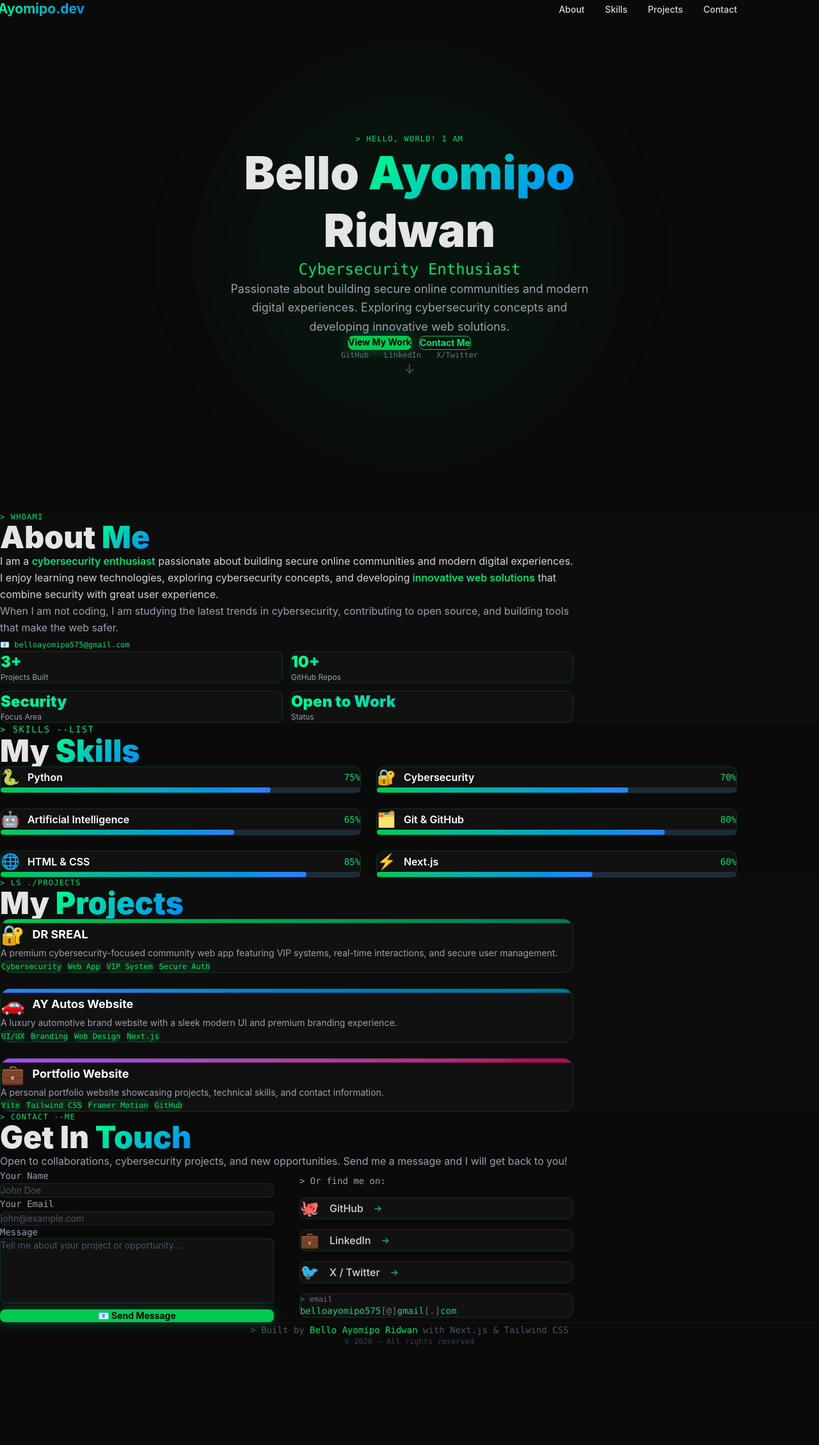
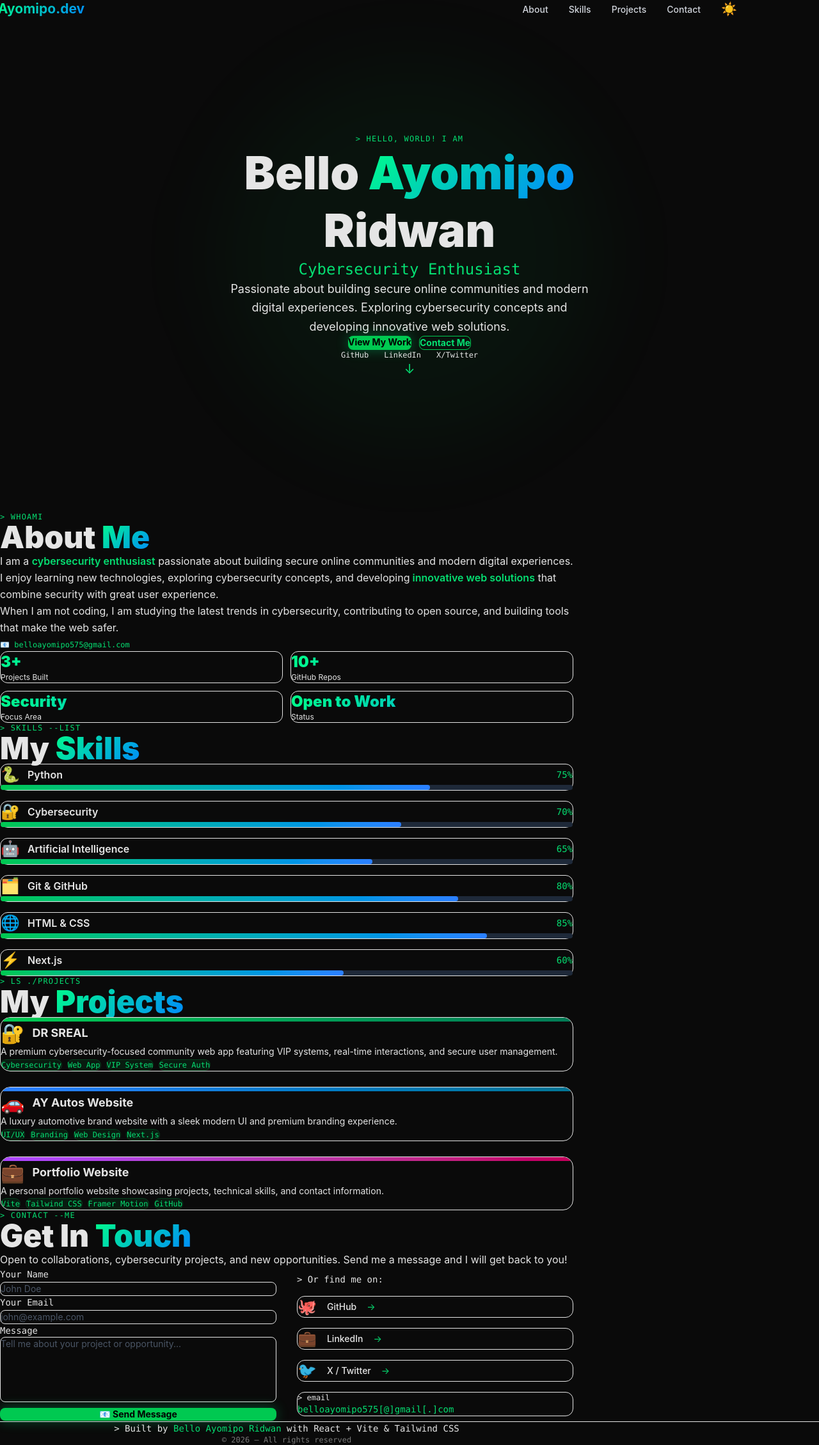
Before and after one commit to screaloal/My-portfolio, a React (Vite) app: page / in a window 1280 px wide. Shown: the whole page at 64% size. Before the commit the page ends 2105 px from the top, so only its background shows below. Built offline with nearby package versions, Linux system fonts and the light colour scheme.

Commit message:
feat: dark/light mode toggle + theme-aware components

```diff
--- a/src/App.jsx
+++ b/src/App.jsx
@@ -1,5 +1,6 @@
 import './index.css'
 import { Analytics } from '@vercel/analytics/react'
+import { ThemeProvider } from './ThemeContext'
 import Navbar from './components/Navbar'
 import Hero from './components/Hero'
 import About from './components/About'
@@ -10,6 +11,7 @@ import Footer from './components/Footer'
 
 function App() {
   return (
+    <ThemeProvider>
       <main>
         <Navbar />
         <Hero />
@@ -20,6 +22,7 @@ function App() {
         <Footer />
         <Analytics />
       </main>
+    </ThemeProvider>
   )
 }
 
--- /dev/null
+++ b/src/ThemeContext.jsx
@@ -0,0 +1,30 @@
+import { createContext, useContext, useState, useEffect } from 'react'
+
+const ThemeContext = createContext()
+
+export function ThemeProvider({ children }) {
+  const [theme, setTheme] = useState('dark')
+
+  useEffect(() => {
+    const saved = localStorage.getItem('theme') || 'dark'
+    setTheme(saved)
+    document.body.className = saved
+  }, [])
+
+  const toggleTheme = () => {
+    const next = theme === 'dark' ? 'light' : 'dark'
+    setTheme(next)
+    document.body.className = next
+    localStorage.setItem('theme', next)
+  }
+
+  return (
+    <ThemeContext.Provider value={{ theme, toggleTheme }}>
+      {children}
+    </ThemeContext.Provider>
+  )
+}
+
+export function useTheme() {
+  return useContext(ThemeContext)
+}
--- a/src/components/About.jsx
+++ b/src/components/About.jsx
@@ -2,8 +2,8 @@ import { motion } from 'framer-motion'
 
 export default function About() {
   return (
-    <section id="about" className="py-20 bg-[#0d0d0d]">
-      <div className="max-w-4xl mx-auto px-6">
+    <section id="about" className="py-20 section-bg-alt">
+      <div className="max-w-4xl mx-auto px-4 md:px-8">
         <motion.div
           initial={{ opacity: 0, y: 30 }}
           whileInView={{ opacity: 1, y: 0 }}
@@ -26,16 +26,16 @@ export default function About() {
           viewport={{ once: true }}
           className="mb-8"
         >
-          <p className="text-gray-300 text-sm md:text-base leading-relaxed mb-4">
+          <p className="text-muted text-sm md:text-base leading-relaxed mb-4">
             I am a <span className="text-green-400 font-semibold">cybersecurity enthusiast</span> passionate
             about building secure online communities and modern digital experiences.
           </p>
-          <p className="text-gray-300 text-sm md:text-base leading-relaxed mb-4">
+          <p className="text-muted text-sm md:text-base leading-relaxed mb-4">
             I enjoy learning new technologies, exploring cybersecurity concepts, and developing
             <span className="text-green-400 font-semibold"> innovative web solutions</span> that
             combine security with great user experience.
           </p>
-          <p className="text-gray-400 text-sm md:text-base leading-relaxed mb-6">
+          <p className="text-muted text-sm md:text-base leading-relaxed mb-6">
             When I am not coding, I am studying the latest trends in cybersecurity,
             contributing to open source, and building tools that make the web safer.
           </p>
@@ -62,10 +62,10 @@ export default function About() {
           ].map(({ label, value }) => (
             <div
               key={label}
-              className="bg-[#111] border border-green-500/20 rounded-xl p-4 card-hover"
+              className="card-bg card-border border rounded-xl p-4 card-hover"
             >
               <p className="text-2xl font-black gradient-text mb-1">{value}</p>
-              <p className="text-gray-400 text-xs">{label}</p>
+              <p className="text-muted text-xs">{label}</p>
             </div>
           ))}
         </motion.div>
--- a/src/components/Contact.jsx
+++ b/src/components/Contact.jsx
@@ -15,11 +15,11 @@ function ContactForm() {
       <motion.div
         initial={{ opacity: 0, scale: 0.9 }}
         animate={{ opacity: 1, scale: 1 }}
-        className="bg-green-500/10 border border-green-500/30 rounded-2xl p-8 text-center"
+        className="card-bg card-border border rounded-2xl p-8 text-center"
       >
         <p className="text-4xl mb-4">✅</p>
         <p className="text-green-400 font-bold text-xl mb-2">Message Sent!</p>
-        <p className="text-gray-400 text-sm">
+        <p className="text-muted text-sm">
           Thanks for reaching out. I will get back to you soon!
         </p>
       </motion.div>
@@ -28,9 +28,8 @@ function ContactForm() {
 
   return (
     <form onSubmit={handleSubmit} className="space-y-4">
-      {/* Name */}
       <div>
-        <label className="block text-gray-400 text-sm mb-1 font-mono">
+        <label className="block text-muted text-sm mb-1 font-mono">
           Your Name
         </label>
         <input
@@ -38,13 +37,12 @@ function ContactForm() {
           name="name"
           required
           placeholder="John Doe"
-          className="w-full bg-[#111] border border-green-500/20 rounded-lg px-4 py-3 text-white text-sm focus:outline-none focus:border-green-500 transition-colors placeholder-gray-600"
+          className="w-full card-bg card-border border rounded-lg px-4 py-3 text-sm focus:outline-none focus:border-green-500 transition-colors placeholder-gray-600"
         />
       </div>
 
-      {/* Email */}
       <div>
-        <label className="block text-gray-400 text-sm mb-1 font-mono">
+        <label className="block text-muted text-sm mb-1 font-mono">
           Your Email
         </label>
         <input
@@ -52,16 +50,18 @@ function ContactForm() {
           name="email"
           required
           placeholder="john@example.com"
-          className="w-full bg-[#111] border border-green-500/20 rounded-lg px-4 py-3 text-white text-sm focus:outline-none focus:border-green-500 transition-colors placeholder-gray-600"
+          className="w-full card-bg card-border border rounded-lg px-4 py-3 text-sm focus:outline-none focus:border-green-500 transition-colors placeholder-gray-600"
         />
-        <ValidationError field="email" prefix="Email" errors={state.errors}
+        <ValidationError
+          field="email"
+          prefix="Email"
+          errors={state.errors}
           className="text-red-400 text-xs mt-1"
         />
       </div>
 
-      {/* Message */}
       <div>
-        <label className="block text-gray-400 text-sm mb-1 font-mono">
+        <label className="block text-muted text-sm mb-1 font-mono">
           Message
         </label>
         <textarea
@@ -69,14 +69,16 @@ function ContactForm() {
           required
           rows={5}
           placeholder="Tell me about your project or opportunity..."
-          className="w-full bg-[#111] border border-green-500/20 rounded-lg px-4 py-3 text-white text-sm focus:outline-none focus:border-green-500 transition-colors placeholder-gray-600 resize-none"
+          className="w-full card-bg card-border border rounded-lg px-4 py-3 text-sm focus:outline-none focus:border-green-500 transition-colors placeholder-gray-600 resize-none"
         />
-        <ValidationError field="message" prefix="Message" errors={state.errors}
+        <ValidationError
+          field="message"
+          prefix="Message"
+          errors={state.errors}
           className="text-red-400 text-xs mt-1"
         />
       </div>
 
-      {/* Submit */}
       <button
         type="submit"
         disabled={state.submitting}
@@ -85,8 +87,8 @@ function ContactForm() {
         {state.submitting ? '📤 Sending...' : '📧 Send Message'}
       </button>
 
-      {/* General errors */}
-      <ValidationError errors={state.errors}
+      <ValidationError
+        errors={state.errors}
         className="text-red-400 text-xs text-center"
       />
     </form>
@@ -95,8 +97,8 @@ function ContactForm() {
 
 export default function Contact() {
   return (
-    <section id="contact" className="py-20 bg-[#0a0a0a]">
-      <div className="max-w-4xl mx-auto px-6">
+    <section id="contact" className="py-20 section-bg">
+      <div className="max-w-4xl mx-auto px-4 md:px-8">
         <motion.div
           initial={{ opacity: 0, y: 30 }}
           whileInView={{ opacity: 1, y: 0 }}
@@ -110,14 +112,13 @@ export default function Contact() {
           <h2 className="text-3xl md:text-5xl font-black">
             Get In <span className="gradient-text">Touch</span>
           </h2>
-          <p className="text-gray-400 text-sm md:text-base mt-4 leading-relaxed">
+          <p className="text-muted text-sm md:text-base mt-4 leading-relaxed">
             Open to collaborations, cybersecurity projects, and new opportunities.
             Send me a message and I will get back to you!
           </p>
         </motion.div>
 
-        <div className="grid md:grid-cols-2 gap-10">
-          {/* Form */}
+        <div className="grid md:grid-cols-2 gap-8">
           <motion.div
             initial={{ opacity: 0, x: -30 }}
             whileInView={{ opacity: 1, x: 0 }}
@@ -127,7 +128,6 @@ export default function Contact() {
             <ContactForm />
           </motion.div>
 
-          {/* Socials */}
           <motion.div
             initial={{ opacity: 0, x: 30 }}
             whileInView={{ opacity: 1, x: 0 }}
@@ -135,7 +135,7 @@ export default function Contact() {
             viewport={{ once: true }}
             className="flex flex-col justify-center gap-4"
           >
-            <p className="text-gray-400 text-sm font-mono mb-2">
+            <p className="text-muted text-sm font-mono mb-2">
               &gt; Or find me on:
             </p>
             {socials.map(({ label, url, icon }) => (
@@ -144,24 +144,23 @@ export default function Contact() {
                 href={url}
                 target="_blank"
                 rel="noopener noreferrer"
-                className="flex items-center gap-4 bg-[#111] border border-green-500/20 rounded-xl p-4 card-hover"
+                className="flex items-center gap-4 card-bg card-border border rounded-xl p-4 card-hover"
               >
                 <span className="text-2xl">{icon}</span>
-                <span className="text-gray-300 font-medium">{label}</span>
+                <span className="font-medium text-sm">{label}</span>
                 <span className="ml-auto text-green-400 text-sm">→</span>
               </a>
             ))}
 
-            {/* Email protected */}
-            <div className="bg-[#111] border border-green-500/20 rounded-xl p-4 mt-2">
-              <p className="text-gray-500 text-xs font-mono mb-1">
+            <div className="card-bg card-border border rounded-xl p-4 mt-2">
+              <p className="text-muted text-xs font-mono mb-1">
                 &gt; email
               </p>
               <p className="text-green-400 text-sm font-mono">
                 belloayomipo575
-                <span className="text-gray-500">[@]</span>
+                <span className="text-muted">[@]</span>
                 gmail
-                <span className="text-gray-500">[.]</span>
+                <span className="text-muted">[.]</span>
                 com
               </p>
             </div>
--- a/src/components/Footer.jsx
+++ b/src/components/Footer.jsx
@@ -1,14 +1,16 @@
 export default function Footer() {
   return (
-    <footer className="py-8 bg-[#0a0a0a] border-t border-green-500/10 text-center">
-      <p className="text-gray-600 font-mono text-sm">
-        &gt; Built by{' '}
-        <span className="text-green-400">Bello Ayomipo Ridwan</span>
-        {' '}with Next.js & Tailwind CSS
-      </p>
-      <p className="text-gray-700 font-mono text-xs mt-2">
-        © {new Date().getFullYear()} — All rights reserved
-      </p>
+    <footer className="py-8 section-bg-alt border-t card-border">
+      <div className="max-w-4xl mx-auto px-4 md:px-8 text-center">
+        <p className="text-muted font-mono text-sm">
+          &gt; Built by{' '}
+          <span className="text-green-400">Bello Ayomipo Ridwan</span>
+          {' '}with React + Vite & Tailwind CSS
+        </p>
+        <p className="text-muted font-mono text-xs mt-2 opacity-50">
+          © {new Date().getFullYear()} — All rights reserved
+        </p>
+      </div>
     </footer>
   )
 }
--- a/src/components/Hero.jsx
+++ b/src/components/Hero.jsx
@@ -2,7 +2,7 @@ import { motion } from 'framer-motion'
 
 export default function Hero() {
   return (
-    <section className="min-h-screen flex items-center justify-center relative overflow-hidden bg-[#0a0a0a] px-6">
+    <section className="min-h-screen flex items-center justify-center relative overflow-hidden section-bg px-6">
       <div className="absolute top-1/2 left-1/2 -translate-x-1/2 -translate-y-1/2 w-72 h-72 md:w-[600px] md:h-[600px] bg-green-500/5 rounded-full blur-3xl pointer-events-none" />
 
       <div className="max-w-3xl mx-auto text-center relative z-10 pt-16 pb-12">
@@ -40,7 +40,7 @@ export default function Hero() {
           initial={{ opacity: 0 }}
           animate={{ opacity: 1 }}
           transition={{ delay: 0.8 }}
-          className="text-gray-400 max-w-xl mx-auto text-sm md:text-lg mb-8 leading-relaxed"
+          className="text-muted max-w-xl mx-auto text-sm md:text-lg mb-8 leading-relaxed"
         >
           Passionate about building secure online communities and modern digital experiences.
           Exploring cybersecurity concepts and developing innovative web solutions.
@@ -82,7 +82,7 @@ export default function Hero() {
               href={url}
               target="_blank"
               rel="noopener noreferrer"
-              className="text-gray-500 hover:text-green-400 transition-colors text-xs font-mono"
+              className="text-muted hover:text-green-400 transition-colors text-xs font-mono"
             >
               {label}
             </a>
@@ -92,7 +92,7 @@ export default function Hero() {
         <motion.div
           animate={{ y: [0, 10, 0] }}
           transition={{ repeat: Infinity, duration: 2 }}
-          className="mt-10 text-gray-600 text-xl"
+          className="mt-10 text-green-400 text-xl"
         >
           ↓
         </motion.div>
--- a/src/components/Navbar.jsx
+++ b/src/components/Navbar.jsx
@@ -1,11 +1,13 @@
 import { useState, useEffect } from 'react'
 import { motion } from 'framer-motion'
+import { useTheme } from '../ThemeContext'
 
 const navLinks = ['About', 'Skills', 'Projects', 'Contact']
 
 export default function Navbar() {
   const [scrolled, setScrolled] = useState(false)
   const [menuOpen, setMenuOpen] = useState(false)
+  const { theme, toggleTheme } = useTheme()
 
   useEffect(() => {
     const handleScroll = () => setScrolled(window.scrollY > 50)
@@ -13,13 +15,21 @@ export default function Navbar() {
     return () => window.removeEventListener('scroll', handleScroll)
   }, [])
 
+  const bg = theme === 'dark'
+    ? 'bg-black/90 border-green-500/20'
+    : 'bg-white/90 border-green-500/30'
+
+  const menuBg = theme === 'dark'
+    ? 'bg-black/95 border-green-500/20'
+    : 'bg-white/95 border-green-500/20'
+
   return (
     <motion.nav
       initial={{ y: -100 }}
       animate={{ y: 0 }}
       transition={{ duration: 0.6 }}
       className={`fixed top-0 w-full z-50 transition-all duration-300 ${
-        scrolled ? 'bg-black/90 backdrop-blur-md border-b border-green-500/20' : 'bg-transparent'
+        scrolled ? `${bg} backdrop-blur-md border-b` : 'bg-transparent'
       }`}
     >
       <div className="max-w-6xl mx-auto px-6 py-4 flex justify-between items-center">
@@ -30,39 +40,63 @@ export default function Navbar() {
           Ayomipo.dev
         </motion.span>
 
-        <ul className="hidden md:flex gap-8">
+        <ul className="hidden md:flex gap-8 items-center">
           {navLinks.map((link) => (
             <li key={link}>
               <a
                 href={`#${link.toLowerCase()}`}
-                className="text-gray-300 hover:text-green-400 transition-colors duration-200 text-sm font-medium"
+                className={`transition-colors duration-200 text-sm font-medium hover:text-green-400 ${
+                  theme === 'dark' ? 'text-gray-300' : 'text-gray-600'
+                }`}
               >
                 {link}
               </a>
             </li>
           ))}
+          {/* Theme Toggle */}
+          <li>
+            <button
+              onClick={toggleTheme}
+              className="text-xl hover:scale-110 transition-transform"
+              title="Toggle theme"
+            >
+              {theme === 'dark' ? '☀️' : '🌙'}
+            </button>
+          </li>
         </ul>
 
-        <button
-          className="md:hidden text-green-400 text-2xl"
-          onClick={() => setMenuOpen(!menuOpen)}
-        >
-          {menuOpen ? '✕' : '☰'}
-        </button>
+        <div className="flex items-center gap-3 md:hidden">
+          <button
+            onClick={toggleTheme}
+            className="text-xl hover:scale-110 transition-transform"
+          >
+            {theme === 'dark' ? '☀️' : '🌙'}
+          </button>
+          <button
+            className="text-green-400 text-2xl"
+            onClick={() => setMenuOpen(!menuOpen)}
+          >
+            {menuOpen ? '✕' : '☰'}
+          </button>
+        </div>
       </div>
 
       {menuOpen && (
         <motion.div
           initial={{ opacity: 0, y: -20 }}
           animate={{ opacity: 1, y: 0 }}
-          className="md:hidden bg-black/95 border-t border-green-500/20 px-6 py-4"
+          className={`md:hidden ${menuBg} border-t px-6 py-4`}
         >
           {navLinks.map((link) => (
             <a
               key={link}
               href={`#${link.toLowerCase()}`}
               onClick={() => setMenuOpen(false)}
-              className="block py-3 text-gray-300 hover:text-green-400 transition-colors border-b border-gray-800"
+              className={`block py-3 hover:text-green-400 transition-colors border-b ${
+                theme === 'dark'
+                  ? 'text-gray-300 border-gray-800'
+                  : 'text-gray-600 border-gray-200'
+              }`}
             >
               {link}
             </a>
--- a/src/components/Projects.jsx
+++ b/src/components/Projects.jsx
@@ -29,8 +29,8 @@ const projects = [
 
 export default function Projects() {
   return (
-    <section id="projects" className="py-20 bg-[#0d0d0d]">
-      <div className="max-w-4xl mx-auto px-6">
+    <section id="projects" className="py-20 section-bg-alt">
+      <div className="max-w-4xl mx-auto px-4 md:px-8">
         <motion.div
           initial={{ opacity: 0, y: 30 }}
           whileInView={{ opacity: 1, y: 0 }}
@@ -54,15 +54,15 @@ export default function Projects() {
               whileInView={{ opacity: 1, y: 0 }}
               transition={{ duration: 0.5, delay: index * 0.1 }}
               viewport={{ once: true }}
-              className="bg-[#111] border border-green-500/20 rounded-2xl overflow-hidden card-hover"
+              className="card-bg card-border border rounded-2xl overflow-hidden card-hover"
             >
               <div className={`h-1.5 bg-gradient-to-r ${color}`} />
-              <div className="p-5">
+              <div className="p-5 md:p-6">
                 <div className="flex items-center gap-3 mb-3">
                   <span className="text-3xl">{icon}</span>
-                  <h3 className="text-lg font-bold text-white">{title}</h3>
+                  <h3 className="text-lg font-bold">{title}</h3>
                 </div>
-                <p className="text-gray-400 text-sm leading-relaxed mb-4">
+                <p className="text-muted text-sm leading-relaxed mb-4">
                   {description}
                 </p>
                 <div className="flex flex-wrap gap-2">
--- a/src/components/Skills.jsx
+++ b/src/components/Skills.jsx
@@ -1,4 +1,3 @@
-'use client'
 import { motion } from 'framer-motion'
 
 const skills = [
@@ -12,23 +11,24 @@ const skills = [
 
 export default function Skills() {
   return (
-    <section id="skills" className="py-24 bg-[#0a0a0a]">
-      <div className="max-w-6xl mx-auto px-6">
+    <section id="skills" className="py-20 section-bg">
+      <div className="max-w-4xl mx-auto px-4 md:px-8">
         <motion.div
           initial={{ opacity: 0, y: 30 }}
           whileInView={{ opacity: 1, y: 0 }}
           transition={{ duration: 0.6 }}
           viewport={{ once: true }}
+          className="mb-10"
         >
-          <p className="text-green-400 font-mono text-sm tracking-widest uppercase mb-2">
+          <p className="text-green-400 font-mono text-xs tracking-widest uppercase mb-2">
             &gt; skills --list
           </p>
-          <h2 className="text-4xl md:text-5xl font-black mb-12">
+          <h2 className="text-3xl md:text-5xl font-black">
             My <span className="gradient-text">Skills</span>
           </h2>
         </motion.div>
 
-        <div className="grid md:grid-cols-2 gap-6">
+        <div className="flex flex-col gap-4">
           {skills.map(({ name, icon, level }, index) => (
             <motion.div
               key={name}
@@ -36,12 +36,12 @@ export default function Skills() {
               whileInView={{ opacity: 1, y: 0 }}
               transition={{ duration: 0.5, delay: index * 0.1 }}
               viewport={{ once: true }}
-              className="bg-[#111] border border-green-500/20 rounded-xl p-6 card-hover"
+              className="card-bg card-border border rounded-xl p-5 card-hover"
             >
               <div className="flex justify-between items-center mb-3">
                 <div className="flex items-center gap-3">
                   <span className="text-2xl">{icon}</span>
-                  <span className="text-white font-semibold">{name}</span>
+                  <span className="font-semibold text-sm md:text-base">{name}</span>
                 </div>
                 <span className="text-green-400 font-mono text-sm">{level}%</span>
               </div>
--- a/src/index.css
+++ b/src/index.css
@@ -8,11 +8,26 @@
 }
 
 body {
+  font-family: 'Inter', sans-serif;
+  overflow-x: hidden;
+  transition: background-color 0.3s ease, color 0.3s ease;
+}
+
+/* Dark mode (default) */
+body.dark {
   background-color: #0a0a0a;
   color: #e5e5e5;
-  font-family: 'Inter', sans-serif;
-  overflow-x: hidden;
 }
+
+/* Light mode */
+body.light {
+  background-color: #f5f5f5;
+  color: #111111;
+}
+
+::-webkit-scrollbar { width: 6px; }
+::-webkit-scrollbar-track { background: #0a0a0a; }
+::-webkit-scrollbar-thumb { background: #00ff88; border-radius: 3px; }
 
 .gradient-text {
   background: linear-gradient(135deg, #00ff88, #0088ff);
```
Lines whose indentation alone changed are shown as unchanged.
